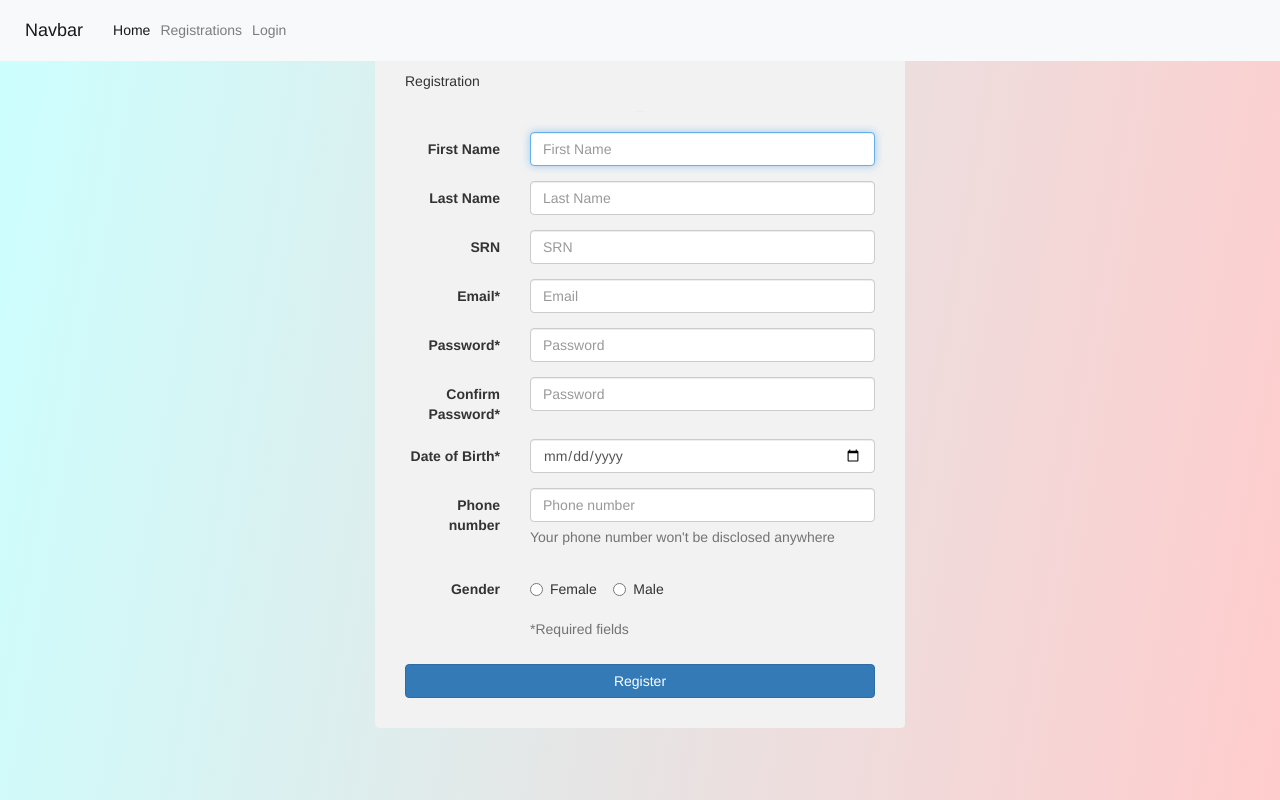
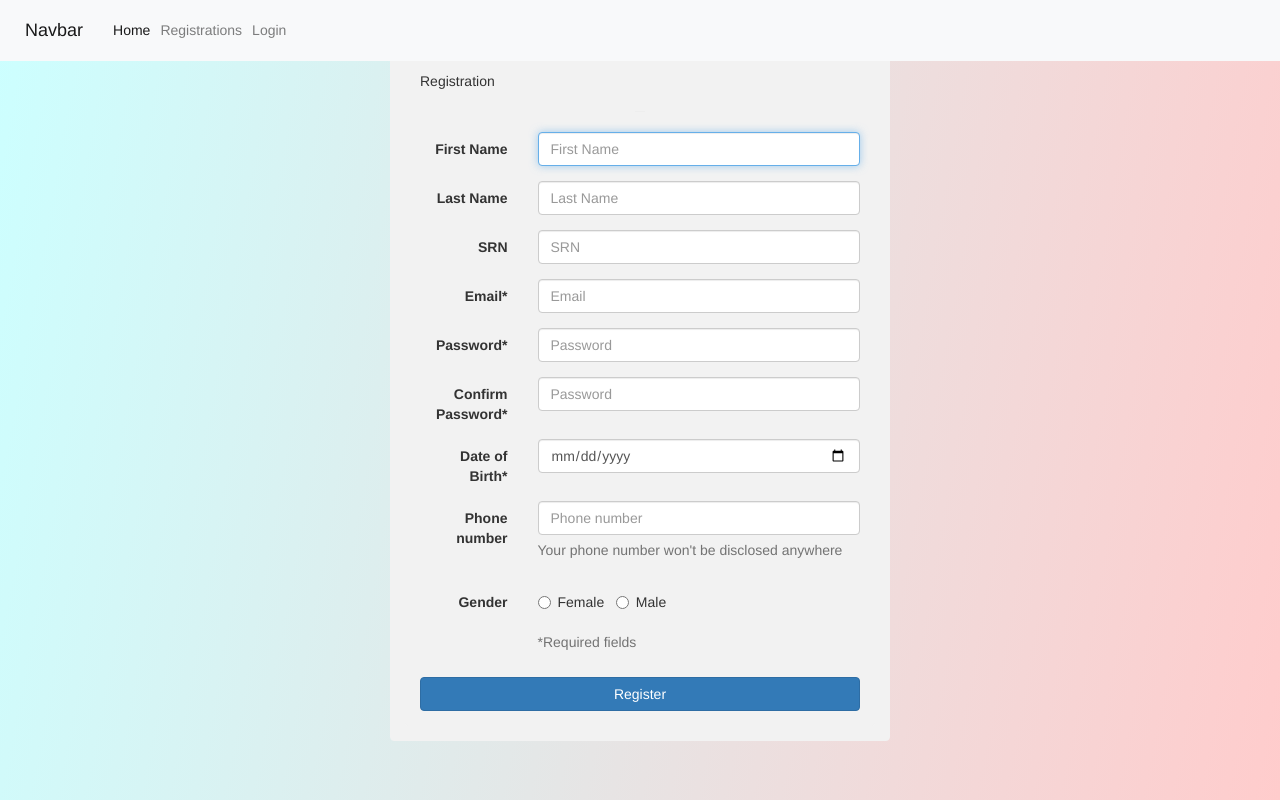
Before and after one commit to sharananurag998/REVA_Events, a Flask app: page /registrations in a window 1280 px wide. Run offline with Flask 2, Linux system fonts and the light colour scheme; some libraries are stand-ins or nearby versions.

Commit message:
Update master2.css

```diff
--- a/app/static/css/master2.css
+++ b/app/static/css/master2.css
@@ -53,10 +53,9 @@ width: auto;
 
    #reg_container{
        margin-top: 10%;
-       max-width: 530px;
+       max-width: 500px;
        padding: 15px;
        margin: 0 auto;
        border-radius: 0.3em;
        background-color: #f2f2f2;
    }
-}
```
